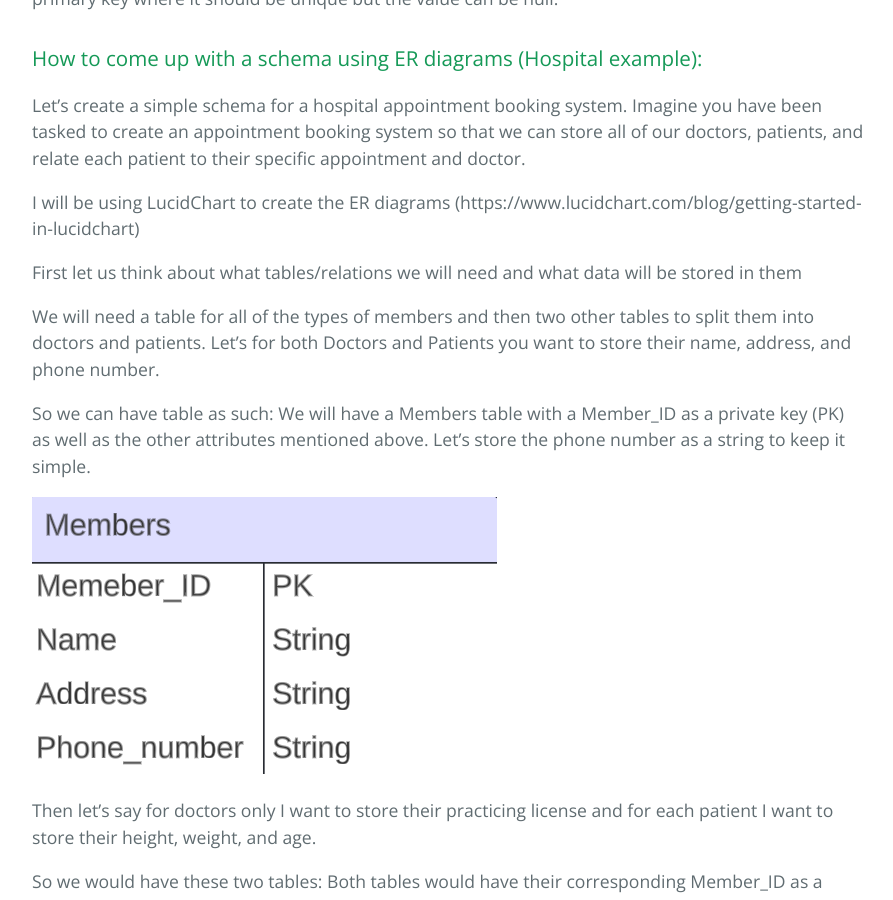
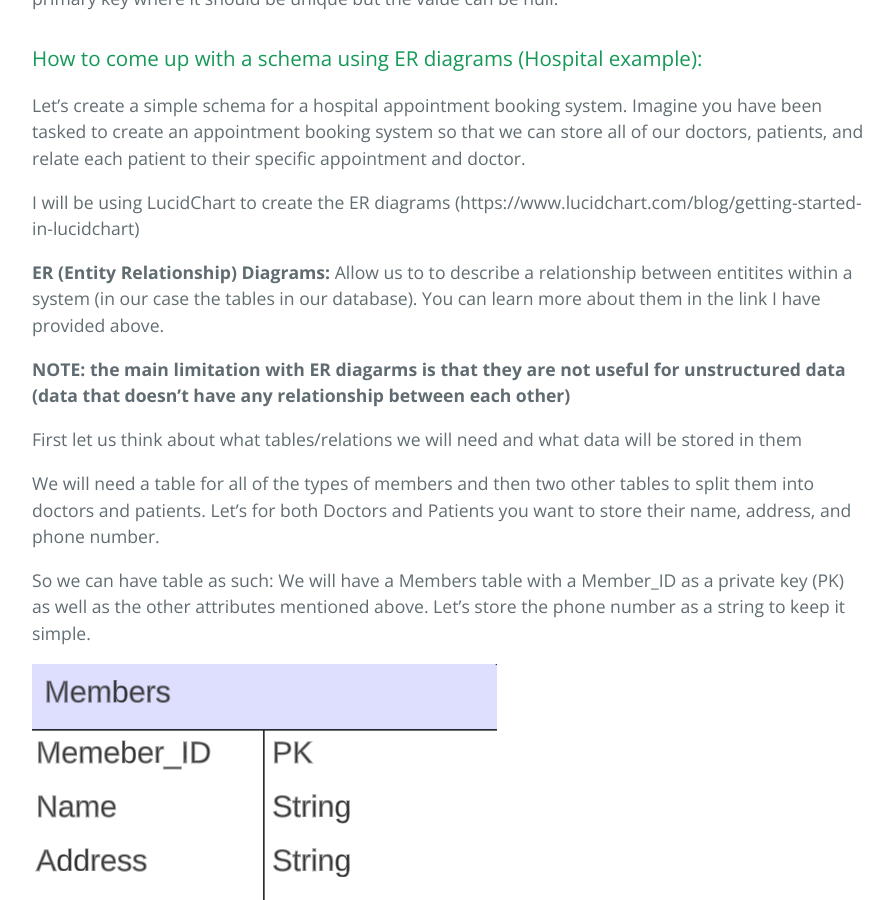
Before and after one commit to learning-software-engineering/learning-software-engineering.github.io, a Jekyll site: the page built from Topics/System_Design/database_schemas_ER_diagrams.md, in a window 1280 px wide and 900 px high, scrolled down 1443 px. Shown: the whole window, without its empty margins (192-1085 px from the left). Built offline with Jekyll 4.4.1, drawn with Linux system fonts in a browser that asks for light colours; our own code applies the rules of GitHub Pages for plain Markdown files.

Commit message:
Update database_schemas_ER_diagrams.md
Added in a defintion of ER diagrams as well as their main limitation as requested by Prahlad.

```diff
--- a/Topics/System_Design/database_schemas_ER_diagrams.md
+++ b/Topics/System_Design/database_schemas_ER_diagrams.md
@@ -39,6 +39,10 @@ Unique is also found in some database languages such as postgreSQL. It is simila
 Let’s create a simple schema for a hospital appointment booking system. Imagine you have been tasked to create an appointment booking system so that we can store all of our doctors, patients, and relate each patient to their specific appointment and doctor.
 
 I will be using LucidChart to create the ER diagrams (https://www.lucidchart.com/blog/getting-started-in-lucidchart)
+
+**ER (Entity Relationship) Diagrams:** Allow us to to describe a relationship between entitites within a system (in our case the tables in our database). You can learn more about them in the link I have provided above.
+
+**NOTE: the main limitation with ER diagarms is that they are not useful for unstructured data (data that doesn't have any relationship between each other)**
 
 First let us think about what tables/relations we will need and what data will be stored in them
 
```
